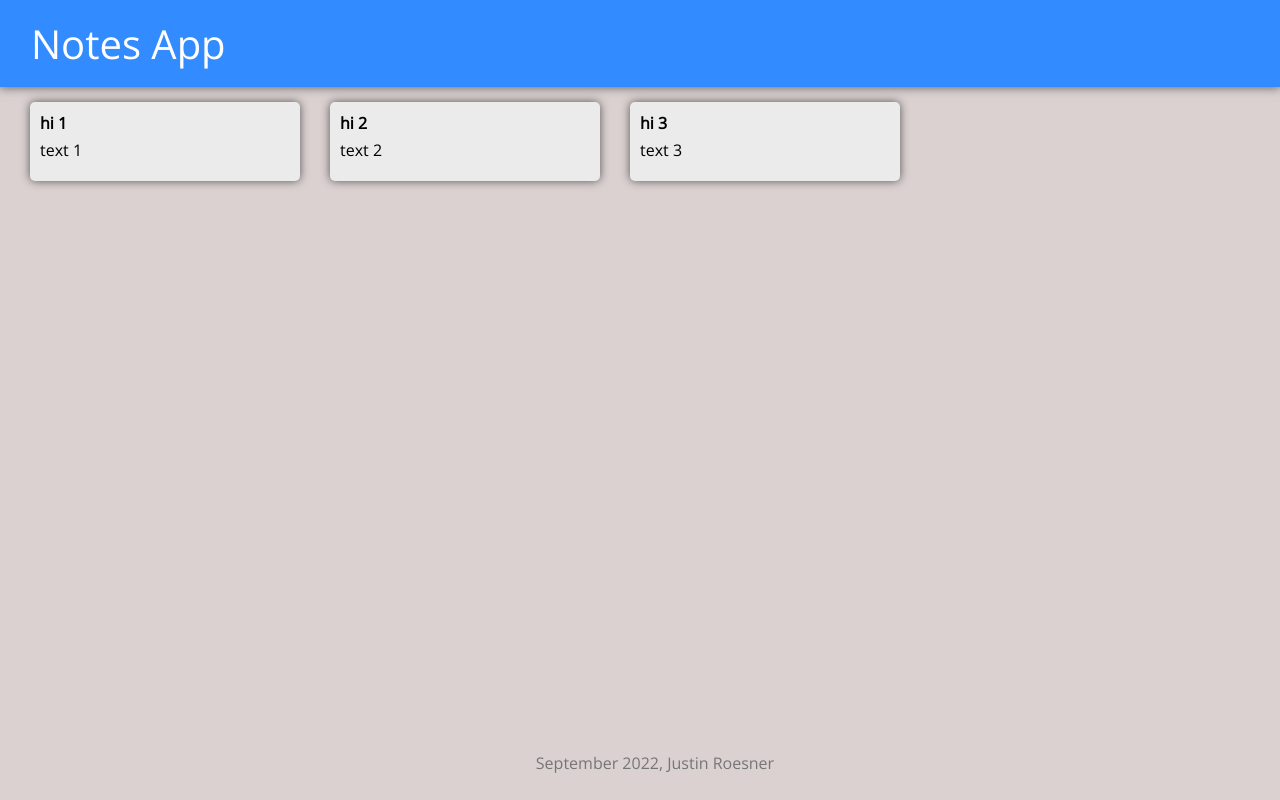
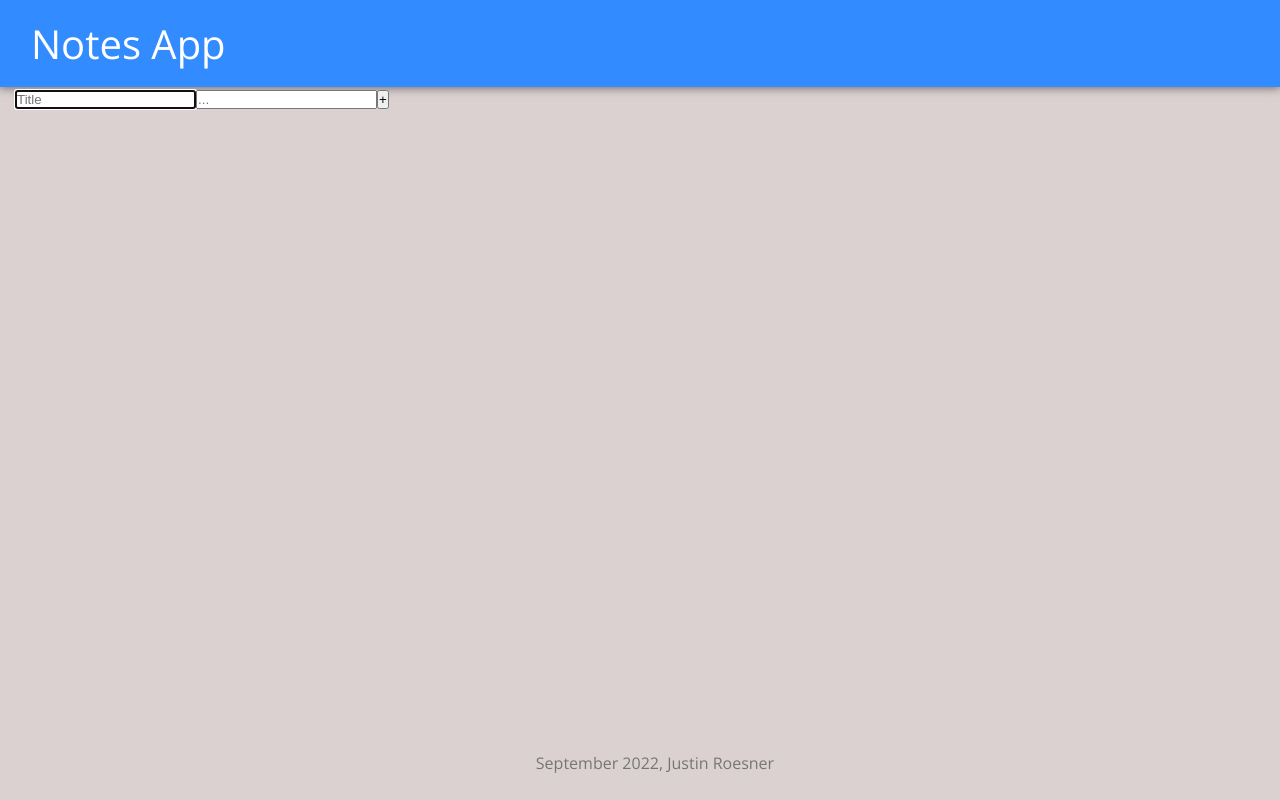
Before and after one commit to JustinRoesner/notes-app, a React (Create React App) app: page / in a window 1280 px wide. Built offline with nearby package versions, Linux system fonts and the light colour scheme.

Commit message:
switched to dynamic note creation

```diff
--- a/src/components/App.jsx
+++ b/src/components/App.jsx
@@ -1,16 +1,33 @@
-import React from "react";
+import React, { useState } from "react";
 import Header from "./Header";
 import Footer from "./Footer";
 import Note from "./Note";
-import notesArray from "../Notes";
+// import notesArray from "../Notes";   //example importing an array
+import CreateNoteForm from "./CreateNoteForm";
 
 function App() {
+  const [notes, setNotes] = useState([]);
+
+  function addNote(newNote) {
+    setNotes((prevNotes) => {
+      return [...prevNotes, newNote];
+    });
+  }
+
   return (
     <div>
       <Header />
-      {notesArray.map((x) => (
-        <Note key={x.key} title={x.title} text={x.text} />
-      ))}
+      <CreateNoteForm onAdd={addNote} />
+
+      {notes.map((noteItem) => {
+        return <Note title={noteItem.title} text={noteItem.text} />;
+      })}
+
+      {/* no longer maping an imported array  */}
+      {/* {notesArray.map((x) => ( */}
+      {/* <Note key={x.key} title={x.title} text={x.text} /> */}
+      {/* ))} */}
+
       <Footer />
     </div>
   );
--- /dev/null
+++ b/src/components/CreateNoteForm.jsx
@@ -0,0 +1,65 @@
+import React, { useState, useRef } from "react";
+
+function CreateNoteForm(props) {
+  const inputTitle = useRef(null);
+
+  const [note, setNote] = useState({
+    title: "",
+    text: "",
+  });
+
+  function handleChange(e) {
+    const { name, value } = e.target;
+
+    setNote((prevNote) => {
+      return {
+        ...prevNote,
+        [name]: value,
+      };
+    });
+  }
+
+  function submitNote(e) {
+    e.preventDefault();
+
+    props.onAdd(note);
+    setNote(() => {
+      return { title: "", text: "" };
+    });
+  }
+
+  function handleKeypress(e) {
+    //submitNote if enter is pressed
+    if (e.key === "Enter") {
+      inputTitle.current.focus();
+      submitNote();
+    }
+  }
+
+  return (
+    <div>
+      <form>
+        <input
+          name="title"
+          autoFocus
+          onChange={handleChange}
+          value={note.title}
+          placeholder="Title"
+          ref={inputTitle}
+        />
+        <input
+          type="text"
+          name="text"
+          onChange={handleChange}
+          onKeyPress={handleKeypress}
+          value={note.text}
+          placeholder="..."
+          row="3"
+        />
+        <button onClick={submitNote}>+</button>
+      </form>
+    </div>
+  );
+}
+
+export default CreateNoteForm;
```
